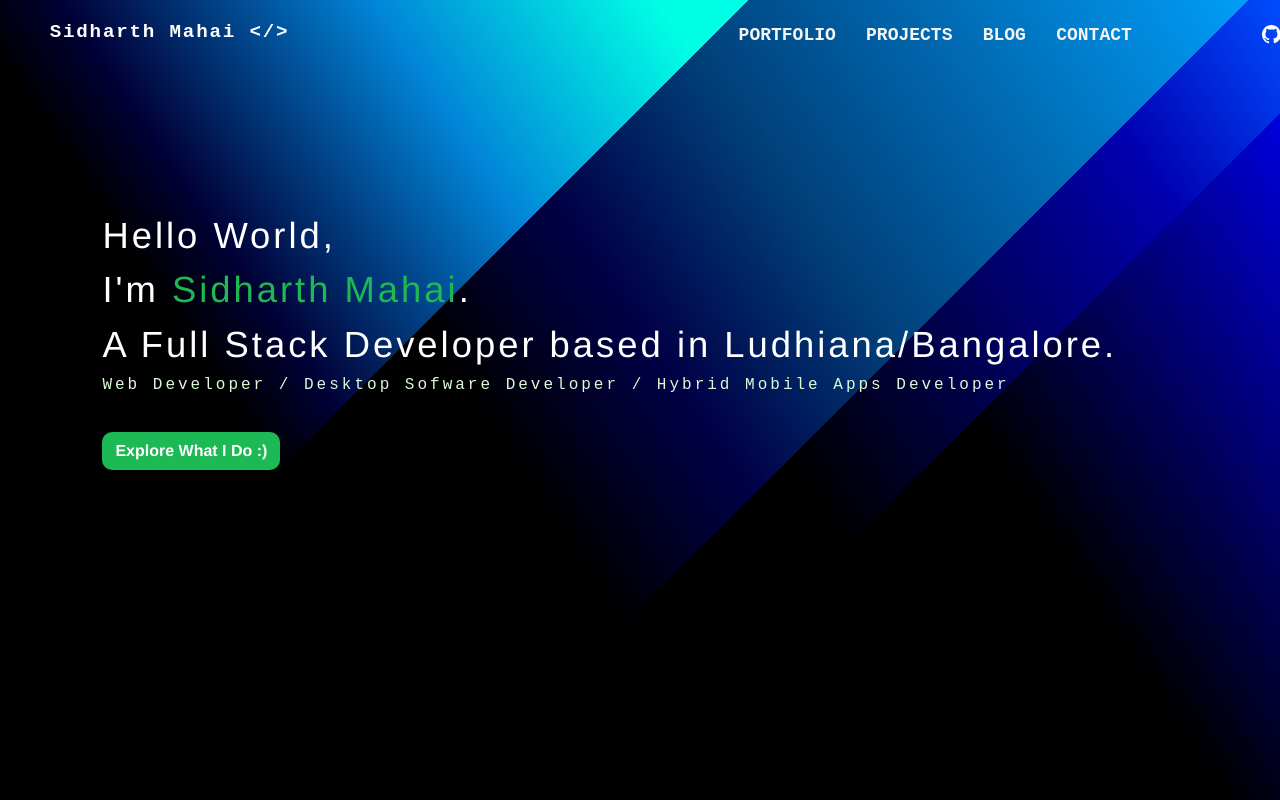
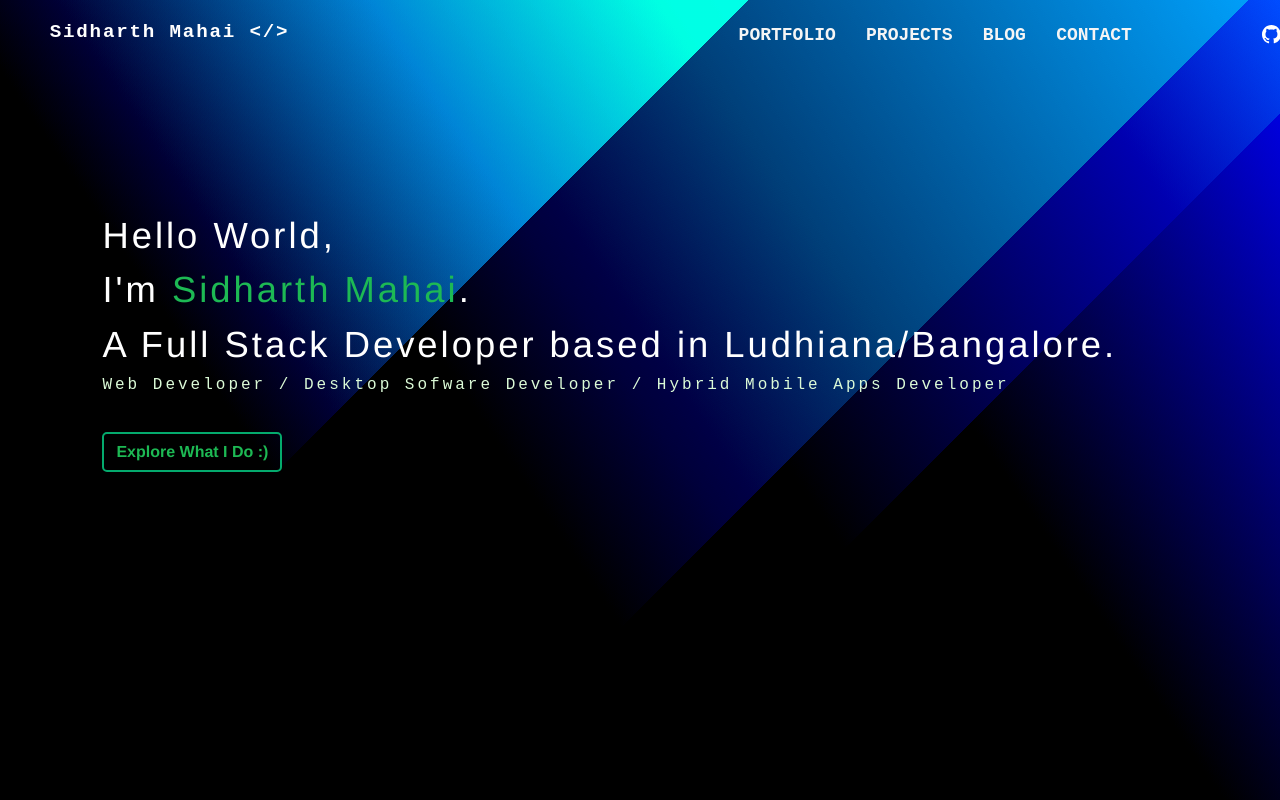
Before and after one commit to SidharthMahai/myportfolio, an Angular app: page / in a window 1280 px wide. Built offline with nearby package versions, Linux system fonts and the light colour scheme.

Commit message:
Rounded Outline Explore Button

```diff
--- a/src/app/app.component.css
+++ b/src/app/app.component.css
@@ -64,10 +64,12 @@ cursor: pointer;
 
   .explore {
       margin-top: 3%;
-      background: #1db954;
-      color: white;
+      border: 2px solid green;
+       border-color: #04AA6D;
+      background: transparent;
+      color: #1db954;
       font-weight: bold;
-      border-radius: 10px;
+      border-radius: 5px;
       transition: all 0.3s ease-in-out;
       animation:bouncy 5s infinite linear;
       animation-delay:0.05s;
```
